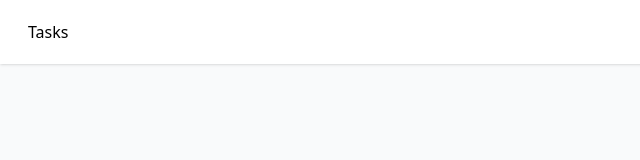
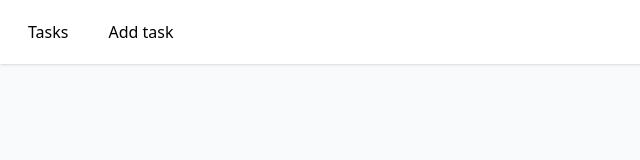
Before and after one commit to JohnyRv6/task-dashboard, a React (Vite) app: page / in a window 1280 px wide. Shown: the top 160 px of the page, without its empty margins (0-640 px from the left). Built offline with nearby package versions, Linux system fonts and the light colour scheme.

Commit message:
feat: integrate TaskForm with TaskList and allow adding tasks

```diff
--- a/src/App.tsx
+++ b/src/App.tsx
@@ -13,6 +13,14 @@ export default function App() {
           >
             Tasks
           </NavLink>
+          <NavLink
+            to="/tasks/new"
+            className={({ isActive }) =>
+              `px-3 py-1 rounded ${isActive ? "bg-blue-500 text-white" : "hover:bg-gray-200"}`
+            }
+          >
+            Add task
+          </NavLink>
         </nav>
       </header>
 
```
